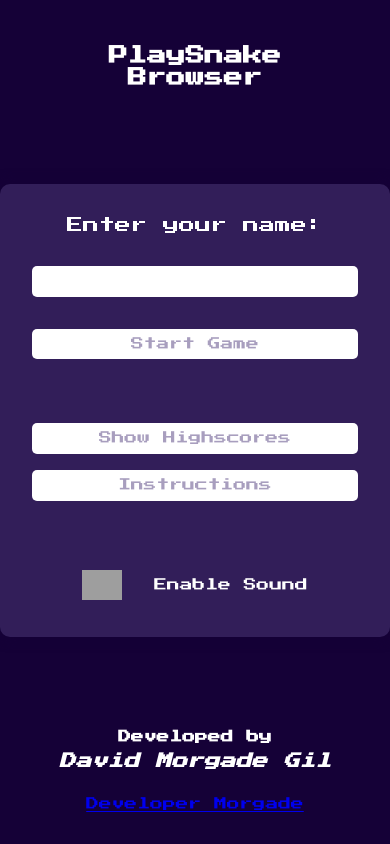
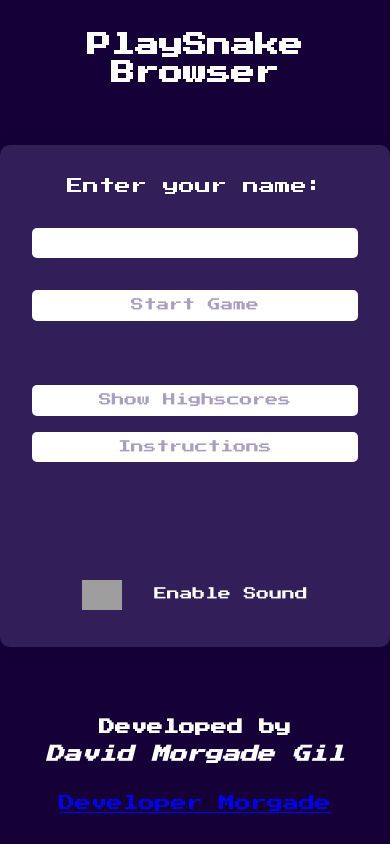
Before and after one commit to DavidMorgade/snakehtml, a website built with Vite: page client/index.html in a window 390 px wide. Built offline with nearby package versions, Linux system fonts and the light colour scheme; grey boxes are pictures that could not be loaded.

Commit message:
added 1124px responsive for login page, fixed modals to play on the center

```diff
--- a/client/src/styles/home.css
+++ b/client/src/styles/home.css
@@ -55,6 +55,15 @@ body {
     }
   }
 }
+@media (max-width: 1024px) {
+  .header {
+    padding: 1rem;
+
+    h1 {
+      font-size: 1.5rem;
+    }
+  }
+}
 
 .main {
   display: flex;
@@ -82,6 +91,7 @@ body {
     max-width: 90%;
   }
 }
+
 .form {
   display: flex;
   flex-direction: column;
@@ -164,6 +174,11 @@ body {
     font-size: 0.8rem;
   }
 }
+@media (max-width: 1024px) {
+  .sound {
+    margin-top: 5rem;
+  }
+}
 
 .footer {
   display: flex;
@@ -187,6 +202,11 @@ body {
     text-align: center;
   }
 }
+@media (max-width: 1024px) {
+  .footer__heading {
+    font-size: 1rem;
+  }
+}
 .footer__span {
   font-size: 1.5rem;
   font-style: italic;
@@ -198,6 +218,12 @@ body {
     font-size: 1rem;
   }
 }
+@media (max-width: 1024px) {
+  .footer__span {
+    display: block;
+    font-size: 1.1rem;
+  }
+}
 .footer__portfolio {
   font-size: 1.5rem;
   text-align: center;
@@ -205,6 +231,11 @@ body {
 @media (max-width: 768px) {
   .footer__portfolio {
     font-size: 0.8rem;
+  }
+}
+@media (max-width: 1024px) {
+  .footer__portfolio {
+    font-size: 1rem;
   }
 }
 .modal {
@@ -220,7 +251,7 @@ body {
 
 .modal-content {
   background-color: #fefefe;
-  margin: 20% auto;
+  margin: 10% auto;
   padding: 20px;
   border: 1px solid #888;
   width: 80%;
```
